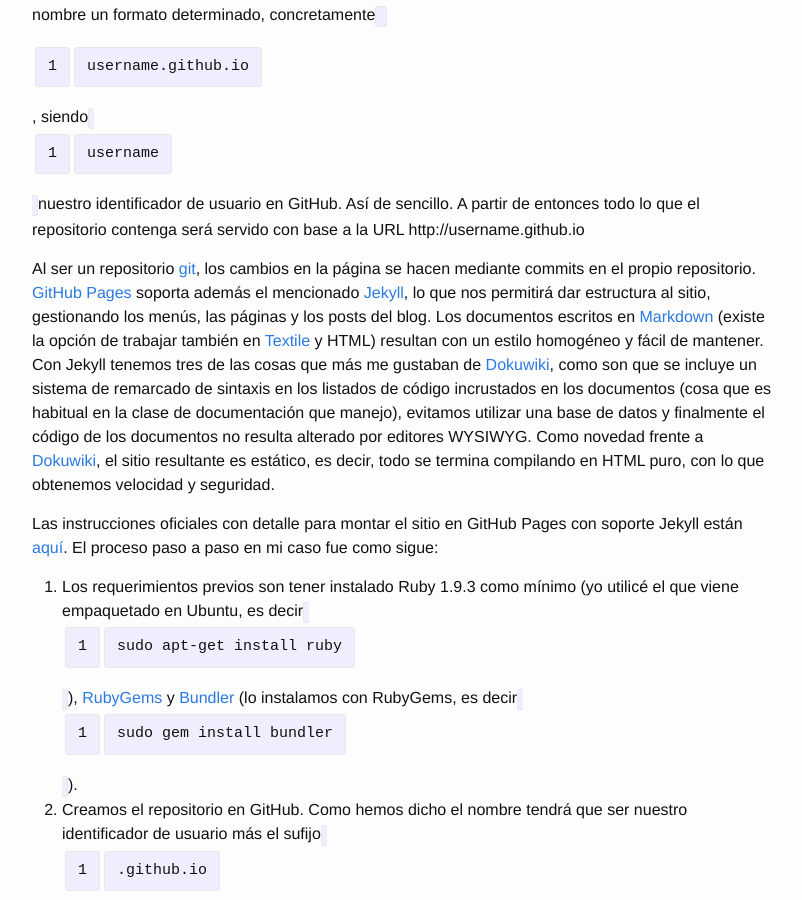
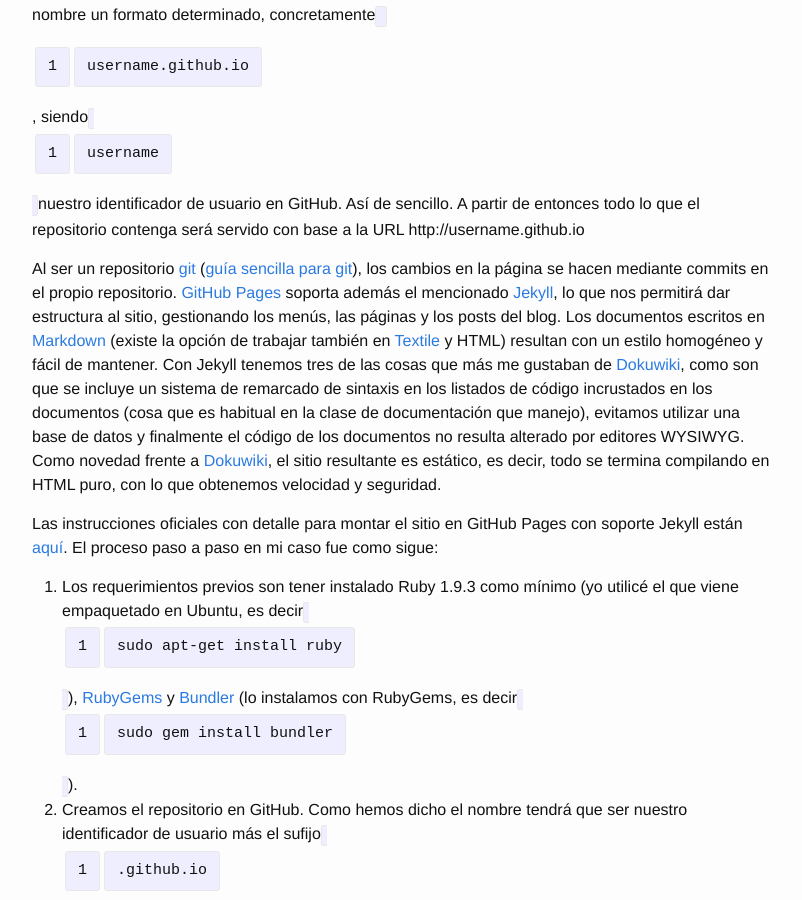
Before and after one commit to eduardofilo/eduardofilo.jekyll, a Jekyll site: the page built from _posts/2015-01-08-jekyll.md, in a window 1280 px wide and 900 px high, scrolled down 534 px. Shown: the whole window, without its empty margins (238-1040 px from the left). Built offline with Jekyll 4.4.1, drawn with Linux system fonts in a browser that asks for light colours; Markdown is read by kramdown in place of the engine named in the settings.

Commit message:
Cambio menor.

```diff
--- a/_posts/2015-01-08-jekyll.md
+++ b/_posts/2015-01-08-jekyll.md
@@ -11,7 +11,7 @@ Este sitio está creado con la tecnología de [GitHub Pages][pages]. Tratándose
 
 El sitio se genera simplemente creando un nuevo repositorio dentro de la cuenta GitHub teniendo el nombre un formato determinado, concretamente `username.github.io`, siendo `username` nuestro identificador de usuario en GitHub. Así de sencillo. A partir de entonces todo lo que el repositorio contenga será servido con base a la URL http://username.github.io
 
-Al ser un repositorio [git][git], los cambios en la página se hacen mediante commits en el propio repositorio. [GitHub Pages][pages] soporta además el mencionado [Jekyll][jekyll], lo que nos permitirá dar estructura al sitio, gestionando los menús, las páginas y los posts del blog. Los documentos escritos en [Markdown][markdown] (existe la opción de trabajar también en [Textile][textile] y HTML) resultan con un estilo homogéneo y fácil de mantener. Con Jekyll tenemos tres de las cosas que más me gustaban de [Dokuwiki][dokuwiki], como son que se incluye un sistema de remarcado de sintaxis en los listados de código incrustados en los documentos (cosa que es habitual en la clase de documentación que manejo), evitamos utilizar una base de datos y finalmente el código de los documentos no resulta alterado por editores WYSIWYG. Como novedad frente a [Dokuwiki][dokuwiki], el sitio resultante es estático, es decir, todo se termina compilando en HTML puro, con lo que obtenemos velocidad y seguridad.
+Al ser un repositorio [git][git] ([guía sencilla para git](http://rogerdudler.github.io/git-guide/index.es.html)), los cambios en la página se hacen mediante commits en el propio repositorio. [GitHub Pages][pages] soporta además el mencionado [Jekyll][jekyll], lo que nos permitirá dar estructura al sitio, gestionando los menús, las páginas y los posts del blog. Los documentos escritos en [Markdown][markdown] (existe la opción de trabajar también en [Textile][textile] y HTML) resultan con un estilo homogéneo y fácil de mantener. Con Jekyll tenemos tres de las cosas que más me gustaban de [Dokuwiki][dokuwiki], como son que se incluye un sistema de remarcado de sintaxis en los listados de código incrustados en los documentos (cosa que es habitual en la clase de documentación que manejo), evitamos utilizar una base de datos y finalmente el código de los documentos no resulta alterado por editores WYSIWYG. Como novedad frente a [Dokuwiki][dokuwiki], el sitio resultante es estático, es decir, todo se termina compilando en HTML puro, con lo que obtenemos velocidad y seguridad.
 
 Las instrucciones oficiales con detalle para montar el sitio en GitHub Pages con soporte Jekyll están [aquí](https://help.github.com/articles/using-jekyll-with-pages/). El proceso paso a paso en mi caso fue como sigue:
 
```
